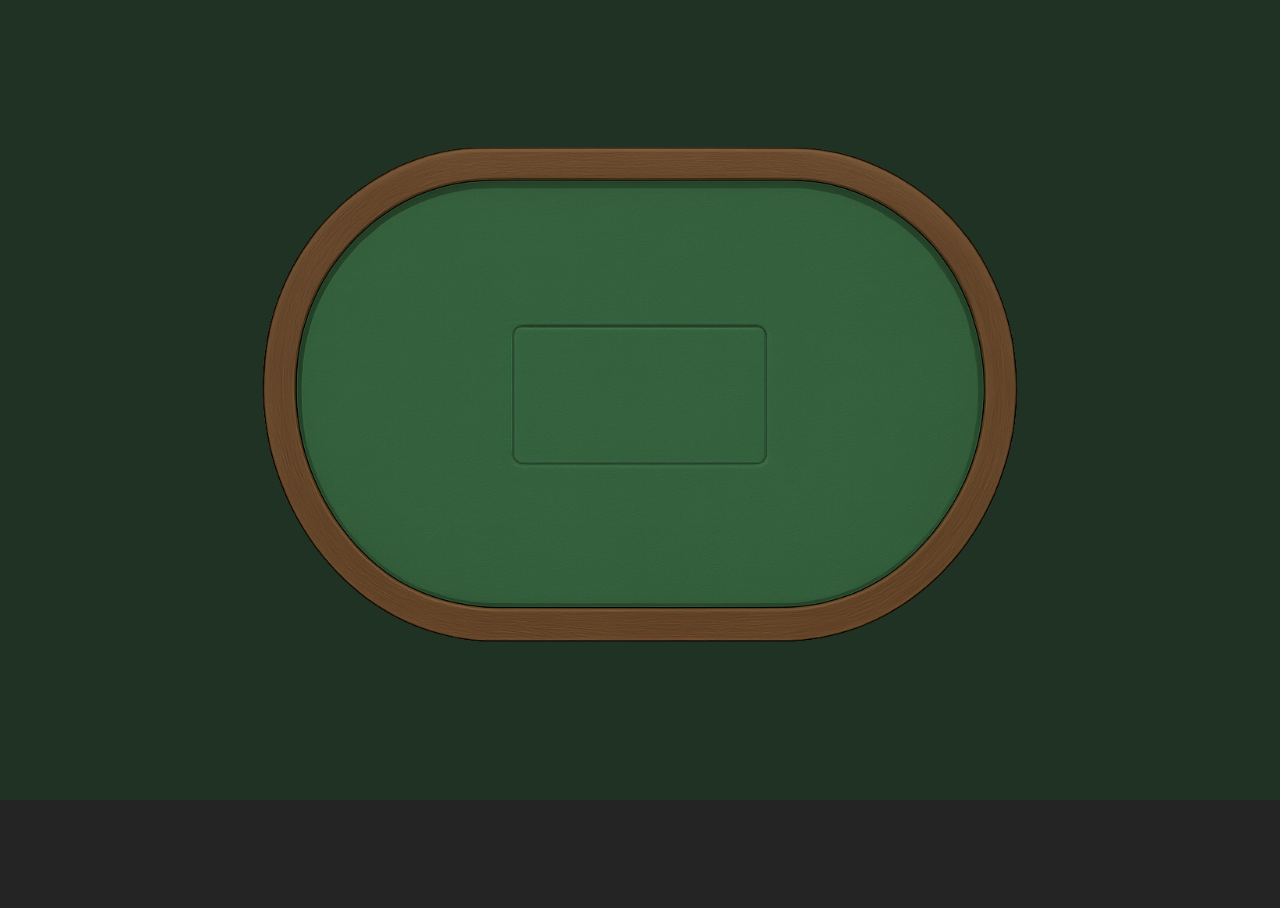
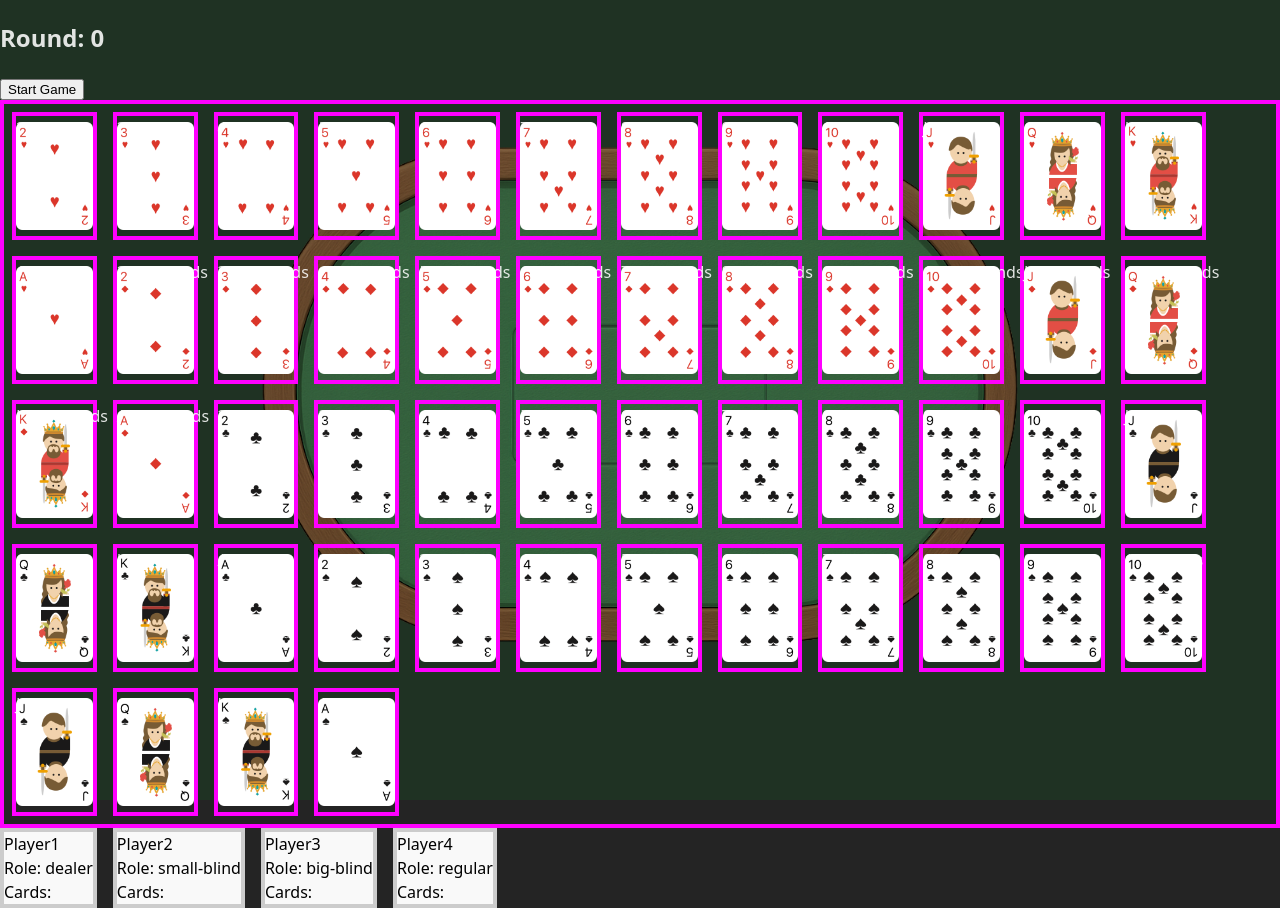
Before and after one commit to Marcaus-Cruz/le-casino, a React (Vite) app: page / in a window 1280 px wide. Before the commit the page ends 800 px from the top, so only its background shows below. Built offline with nearby package versions, Linux system fonts and the light colour scheme.

Commit message:
WIP - render things to help get started on logic

```diff
--- a/src/components/Table.tsx
+++ b/src/components/Table.tsx
@@ -1,5 +1,119 @@
-function Table() {
-   return <div id='table'></div>;
-}
+import { useState } from 'react';
+import type { Player } from '../types/player.types';
+import type { DeckOfCards } from '../types/card.types';
+import { SUITS, VALUES } from '../types/card.types';
+import { shuffleArray } from '../poker/pokerUtils';
+
+export const DECK: DeckOfCards = SUITS.flatMap(suit =>
+   VALUES.map(value => ({
+      suit,
+      value,
+      key: `${value}_${suit}`,
+      imageFront: `/src/assets/img/cards/${suit}_${value}.png`,
+      imageBack: `/src/assets/img/cards/back_light.png`,
+      isFaceUp: false,
+   })),
+);
+
+const DEFAULT_PLAYERS: Player[] = [
+   {
+      name: 'Player1',
+      type: 'dealer',
+      dealtCards: [],
+      hand: [],
+      leftNeighbor: null,
+      rightNeighbor: null,
+      position: 0,
+   },
+   {
+      name: 'Player2',
+      type: 'small-blind',
+      dealtCards: [],
+      hand: [],
+      leftNeighbor: null,
+      rightNeighbor: null,
+      position: 1,
+   },
+   {
+      name: 'Player3',
+      type: 'big-blind',
+      dealtCards: [],
+      hand: [],
+      leftNeighbor: null,
+      rightNeighbor: null,
+      position: 2,
+   },
+   {
+      name: 'Player4',
+      type: 'regular',
+      dealtCards: [],
+      hand: [],
+      leftNeighbor: null,
+      rightNeighbor: null,
+      position: 3,
+   },
+];
+
+const Table = () => {
+   const [round, setRound] = useState(0);
+   const [players, setPlayers] = useState<Player[]>(DEFAULT_PLAYERS);
+   const [currentDeck, setCurrentDeck] = useState(DECK);
+
+   const startGame = () => {
+      const shuffledDeck = shuffleArray(currentDeck);
+      const newPlayers = [...players];
+
+      // TODO: Have better dealing strat
+      let cardsDealtCounter = newPlayers.length * 5;
+      while (cardsDealtCounter > 0) {
+         newPlayers.forEach(player => {
+            if (cardsDealtCounter === 0) return;
+
+            player.dealtCards.push(shuffledDeck.pop());
+            cardsDealtCounter--;
+         });
+      }
+
+      setCurrentDeck(shuffledDeck);
+      setPlayers(newPlayers);
+      setRound(prev => prev + 1);
+   };
+
+   return (
+      <div id='table'>
+         <h2>Round: {round}</h2>
+         <button onClick={startGame}>Start Game</button>
+         <div className='deck'>
+            {currentDeck.map(({ key, suit, value, imageFront, imageBack, isFaceUp }) => {
+               return (
+                  <div key={key} className={'card deck ' + key}>
+                     {key}
+                     {<img className={'image front'} src={imageFront} alt={key} />}
+                     {<img className={'image back'} src={imageBack} alt={key} />}
+                  </div>
+               );
+            })}
+         </div>
+         <div className='players'>
+            {players.map(({ name, type, dealtCards }, index) => (
+               <div key={name} className='player-card'>
+                  <div className='name'>{name}</div>
+                  <div className='role'>Role: {type}</div>
+                  <div className='cards'>
+                     Cards:{' '}
+                     {dealtCards.map(({ key, imageFront, imageBack }) => (
+                        <div key={key} className={'card deck ' + key}>
+                           {key}
+                           {<img className={'image front'} src={imageFront} alt={key} />}
+                           {<img className={'image back'} src={imageBack} alt={key} />}
+                        </div>
+                     ))}
+                  </div>
+               </div>
+            ))}
+         </div>
+      </div>
+   );
+};
 
 export default Table;
```
